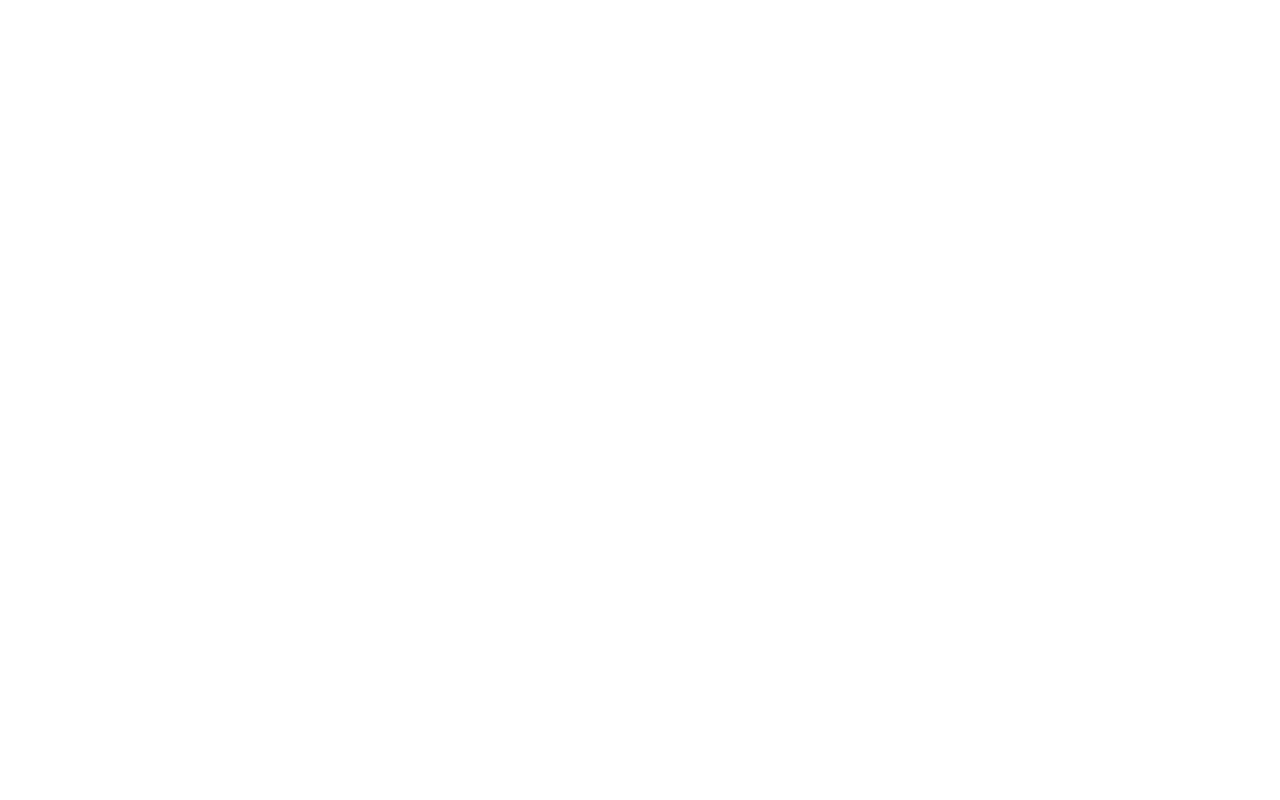
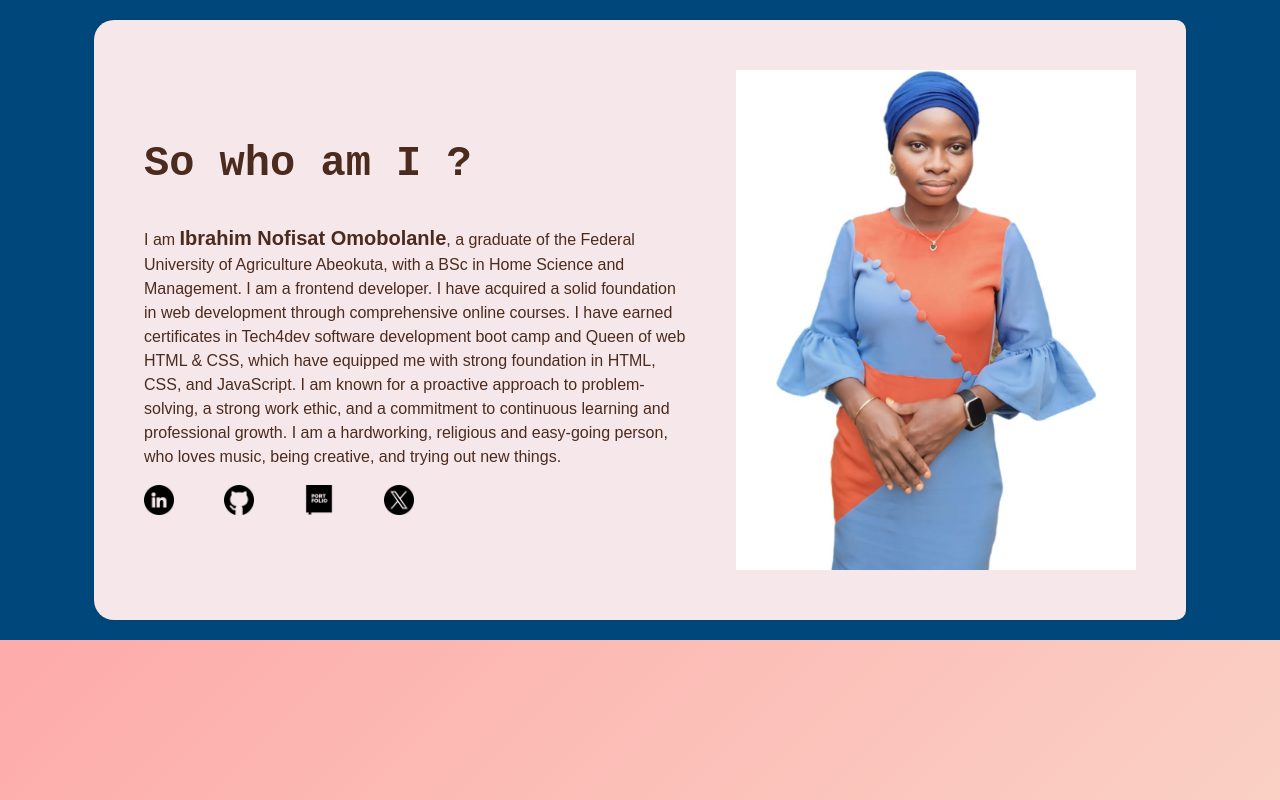
Before and after one commit to Nahfeesah/Profile-Project, a plain HTML site: page index.html in a window 1280 px wide. Drawn offline with Linux system fonts and the light colour scheme.

Commit message:
About me done

```diff
--- a/index.html
+++ b/index.html
@@ -1,11 +1,72 @@
 <!DOCTYPE html>
 <html lang="en">
-<head>
-    <meta charset="UTF-8">
-    <meta name="viewport" content="width=device-width, initial-scale=1.0">
-    <title>Document</title>
-</head>
-<body>
+  <head>
+    <meta charset="UTF-8" />
+    <meta name="viewport" content="width=device-width, initial-scale=1.0" />
+    <title>About Me</title>
+    <link rel="stylesheet" href="styles.css" />
+  </head>
+  <body>
+    <main id="about-me-container">
+      <div class="about-me-content">
+        <section>
+          <header>
+            <h1 class="heading">So who am I ?</h1>
+          </header>
+          <p class="about-me">
+            I am <span class="name">Ibrahim Nofisat Omobolanle</span>, a
+            graduate of the Federal University of Agriculture Abeokuta, with a
+            BSc in Home Science and Management. I am a frontend developer. I
+            have acquired a solid foundation in web development through
+            comprehensive online courses. I have earned certificates in Tech4dev
+            software development boot camp and Queen of web HTML & CSS, which
+            have equipped me with strong foundation in HTML, CSS, and
+            JavaScript. I am known for a proactive approach to problem-solving,
+            a strong work ethic, and a commitment to continuous learning and
+            professional growth. I am a hardworking, religious and easy-going
+            person, who loves music, being creative, and trying out new things.
+          </p>
+          <ul class="social-icons">
+            <li class="social-icon" data-testid="test-user-social-linkedin">
+                    <a href="https://www.linkedin.com/in/nofisatibrahim/" target="_blank" rel="noopener noreferrer"
+                        aria-label="Go to LinkedIn">
 
-</body>
+                        <img src="./image/icon/linkedin.png" alt="linkedin icon" width="30px" height="30px">
+
+                    </a>
+                </li>
+            <li class="social-icon" data-testid="test-user-social-Github">
+                <a href="https://github.com/Nahfeesah" target="_blank"
+                        aria-label="Go to Github page">
+
+                    <img src="./image/icon/github.png" alt="github icon" width="30px" height="30px">
+
+                </a>
+            </li>
+           <li class="social-icon">
+                <a href="https://ibrahim-nofisat-portfolio.vercel.app/" target="_blank"
+                        aria-label="Go to Portfolio page">
+
+                        <img src="./image/icon/portfolio.png" alt="portfolio icon" width="30px" height="30px">
+
+                </a>
+            </li>
+            <li class="social-icon"> <a href="https://x.com/techiefeesah?t=K8d537iKR4jYO0nA7Vfolw&s=09" target="_blank"
+                        aria-label="Go to Twitter page">
+
+                        <img src="./image/icon/twitter.png" alt="twitter icon" width="30px" height="30px">
+
+                    </a></li>
+          </ul>
+        </section>
+        <section class="profile-pic">
+          <img
+            src="image/my picture.jpg"
+            alt="Nofisat's Picture"
+            class="profile-pic"
+          />
+        </section>
+      </div>
+    </main>
+  </body>
 </html>
--- /dev/null
+++ b/styles.css
@@ -0,0 +1,70 @@
+body {
+  font-family: "Poppins", sans-serif;
+  margin: 0;
+  padding: 0;
+  background: linear-gradient(135deg, #ff9a9e 0%, #fad0c4 100%);
+  height: 100vh;
+  display: flex;
+  justify-content: center;
+  align-items: start;
+}
+
+#about-me-container {
+  display: flex;
+  flex-direction: column;
+  align-items: center;
+  padding: 20px;
+  background-color: #00487C;
+}
+.about-me-content {
+  background-color: #F6E8EA;
+  border-radius: 10px;
+  box-shadow: 0 0 10px rgba(0, 0, 0, 0.1);
+  padding: 50px;
+  display: flex;
+  color: #4b2b1d;
+  gap: 50px;
+  justify-content: center;
+  align-items: center;
+  width: 80%;
+  margin: auto;
+  border-bottom-left-radius: 20px;
+  border-top-left-radius: 20px;
+}
+.name {
+  font-size: 20px;
+  font-weight: bold;
+}
+.heading{
+    font-family:'Courier New', Courier, monospace;
+    font-size: 42px;
+}
+.about-me{
+    line-height: 1.5;
+}
+.profile-pic {
+  width: 400px;
+  height: 500px;
+
+  object-fit: cover;
+}
+.social-icons {
+    list-style: none;
+    gap: 50px;
+    display: flex;
+    justify-self:start;
+    align-items: center;
+    padding: 0;
+}
+@media (max-width: 768px) {
+  .about-me-content {
+    flex-direction: column;
+    padding: 20px;
+    width: 90%;
+  }
+
+  .profile-pic {
+    width: 100%;
+    height: auto;
+  }
+}
```
Also changed, not shown: image/icon/github.png (added), image/icon/linkedin.png (added), image/icon/portfolio.png (added), image/icon/twitter.png (added), image/my picture.jpg (added).
